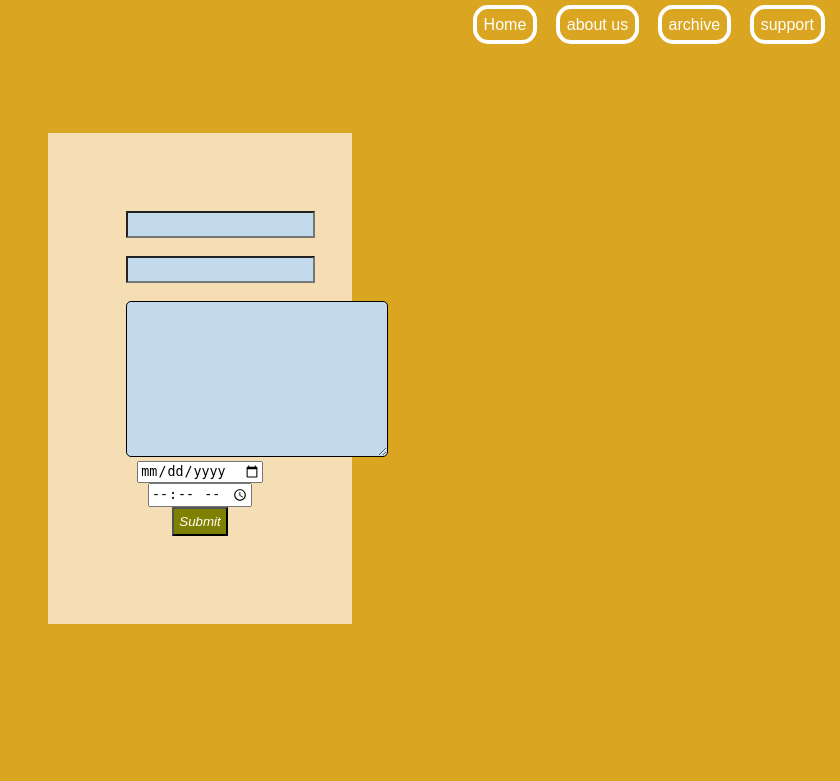
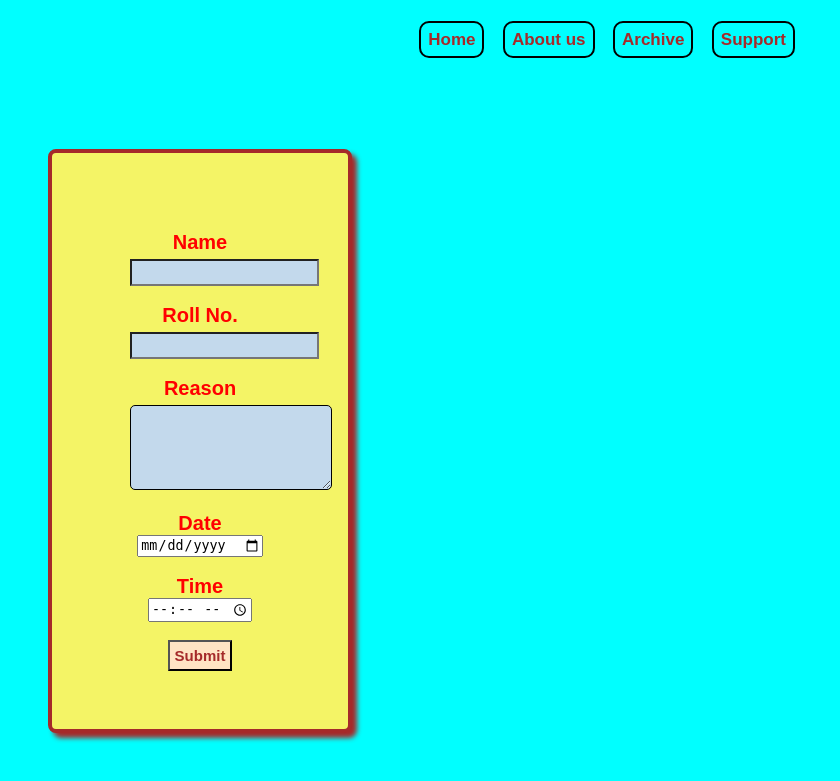
Before and after one commit to Wansh619/Outpass, a Django app: template templates/home.html in a window 1280 px wide. Shown: the top 781 px of the page, without its empty margins (440-1280 px from the left). Run offline with Django 4.2, Linux system fonts and the light colour scheme; the template is opened without the code that fills it, so the values that code supplies are empty; parts of the project's set-up code (start-up, migrations or seed data) failed here and were passed over.

Commit message:
frontendchanges

```diff
--- a/templates/home.html
+++ b/templates/home.html
@@ -4,7 +4,7 @@
     <meta charset="UTF-8">
     <meta http-equiv="X-UA-Compatible" content="IE=edge">
     <meta name="viewport" content="width=device-width, initial-scale=1.0">
-    <title>Document</title>
+    <title>Outpass</title>
     <link rel="stylesheet" href="index.css">
 </head>
 
@@ -20,13 +20,13 @@
         <a href="#">Home</a>
             </li>
             <li>
-        <a href="#">about us</a>
+        <a href="#">About us</a>
             </li>
             <li>
-        <a href="#">archive</a>
+        <a href="#">Archive</a>
             </li>
             <li>
-        <a href="#">support</a>
+        <a href="#">Support</a>
             </li>
         </ul>
     </div>
@@ -37,21 +37,22 @@
 
         <form method="POST" action="home" class="form">
 
-            <label for="name"></label><input type="text" name="name" class="text"><br>
+            <label for="name" class="label">Name</label><input type="text" name="name" class="text"><br>
             <br>
-           <label for="roll_no"></label> <input type="text" name="roll_no" class="text"><br>
+           <label for="roll_no" class="label">Roll No.</label> <input type="text" name="roll_no" class="text"><br>
             <br>
 
 
-           <label for="reasons"></label>
+           <label for="reasons" class="label">Reason</label>
 
-            <textarea name="reasons" id="" cols="30" rows="10">
+            <textarea name="reasons" id="" cols="22" rows="5" class="text">
 
-          </textarea><br>
-            <label for="date"></label>
-            <input type="date">
-            <label for="time"></label>
-            <input type="time">
+          </textarea><br><br>
+            <label for="date" class="label1">Date</label>
+            <input type="date"><br>
+            <br>
+            <label for="time" class="label2">Time</label>
+            <input type="time"><br> <br>
             <input type="submit" class="submit" >
 
         </form>
--- a/templates/index.css
+++ b/templates/index.css
@@ -1,6 +1,6 @@
 
 body{
-    background-color: goldenrod;
+    background-color:aqua;
     font-family: Arial, Helvetica, sans-serif;
   }
   .top{
@@ -11,12 +11,15 @@ body{
 
 
   section{
-      background-color: wheat;
+      background-color:rgb(244, 244, 102);
+      border: 4px solid brown;
+      border-radius: 8px;
       padding:60px;
-      padding-bottom: 70px;
+      padding-bottom: 40px;
       margin: 5% 38%;
 
       margin-bottom: 3%;
+      box-shadow: 5px 5px 5px brown;
 
   }
   .form{
@@ -32,6 +35,7 @@ body{
   }
   .text{
       padding: 4px;
+      margin-top: 5px;
       background-color: rgb(195, 217, 236) ;
   }
 
@@ -43,47 +47,86 @@ body{
   }
   input [type=submit]
   {
-  border: 1px solid black;
+  border: 2px solid black;
   border-radius: 5px;
   background-color: rgb(195, 217, 236);
   padding: 4px;
   }
+  input [type=date]
+  {
+     background-color: yellow;
+     padding-left: 10px;
+  }
+  a{
+    text-decoration: none;
+    font-size: 27px;
+    font-style: bold;
+    font-family: Arial, Helvetica, sans-serif;
+  }
+  h1{
+    font-size: 35px;
+    font-style: bold;
+    font-family: Arial, Helvetica, sans-serif;
+    color: red;
+  }
   .submit{
-      background-color: olive;
+      background-color:bisque;
+      font-size: 15px;
       padding: 5px;
-      color: white;
-      font-style: italic;
+      color: brown;
+      font-weight: bold;
       box-sizing: border-box;
   }
-  .submit:hover{
-    border-color: blue;
 
+  .label{
+    color: red;
+    font-size: 20px;
+    font-weight: bold;
+    padding-bottom: 5px;
+  }
+  .label1{
+    color: red;
+    font-size: 20px;
+    font-weight: bold;
+    margin-top: 10px;
+  }
+  .label2{
+    color: red;
+    font-size: 20px;
+    font-weight: bold;
+   margin-top: 10px;
   }
 
   .menu{
      text-align:right;
+     margin-top: 30px;
+     margin-right: 30px;
      padding-bottom: 20px;
   }
   .menu ul li a{
       text-decoration: none;
-      color: white;
-      border: 4px solid white;
-      border-radius: 15px;
+      font-size: 17px;
+      color: brown;
+      font-weight: bold;
+      border: 2px solid black;
+      border-radius: 10px;
       padding: 7px;
+
   }
   .menu ul li{
+
       padding: 7px;
       display: block;
       display: inline;
 
   }
   .menu ul li a:hover{
-      background-color: white;
+      background-color: yellow;
       color: red;
 
 
   }
   .logo{
       float: left;
-      color: white;
+      color: rgb(217, 22, 22);
   }
```
Also changed, not shown: templates/intro.html (+40 -6 lines).
